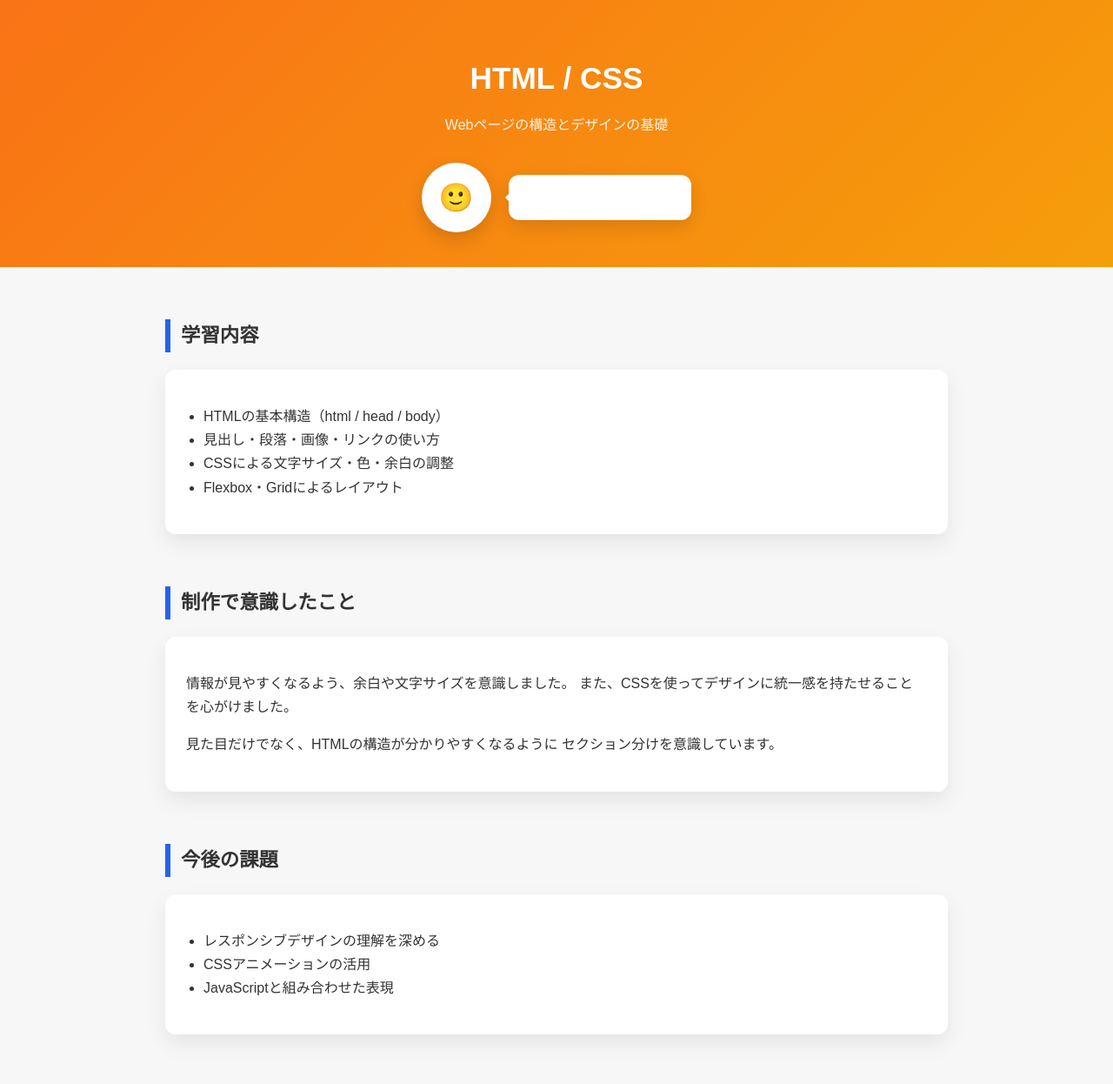
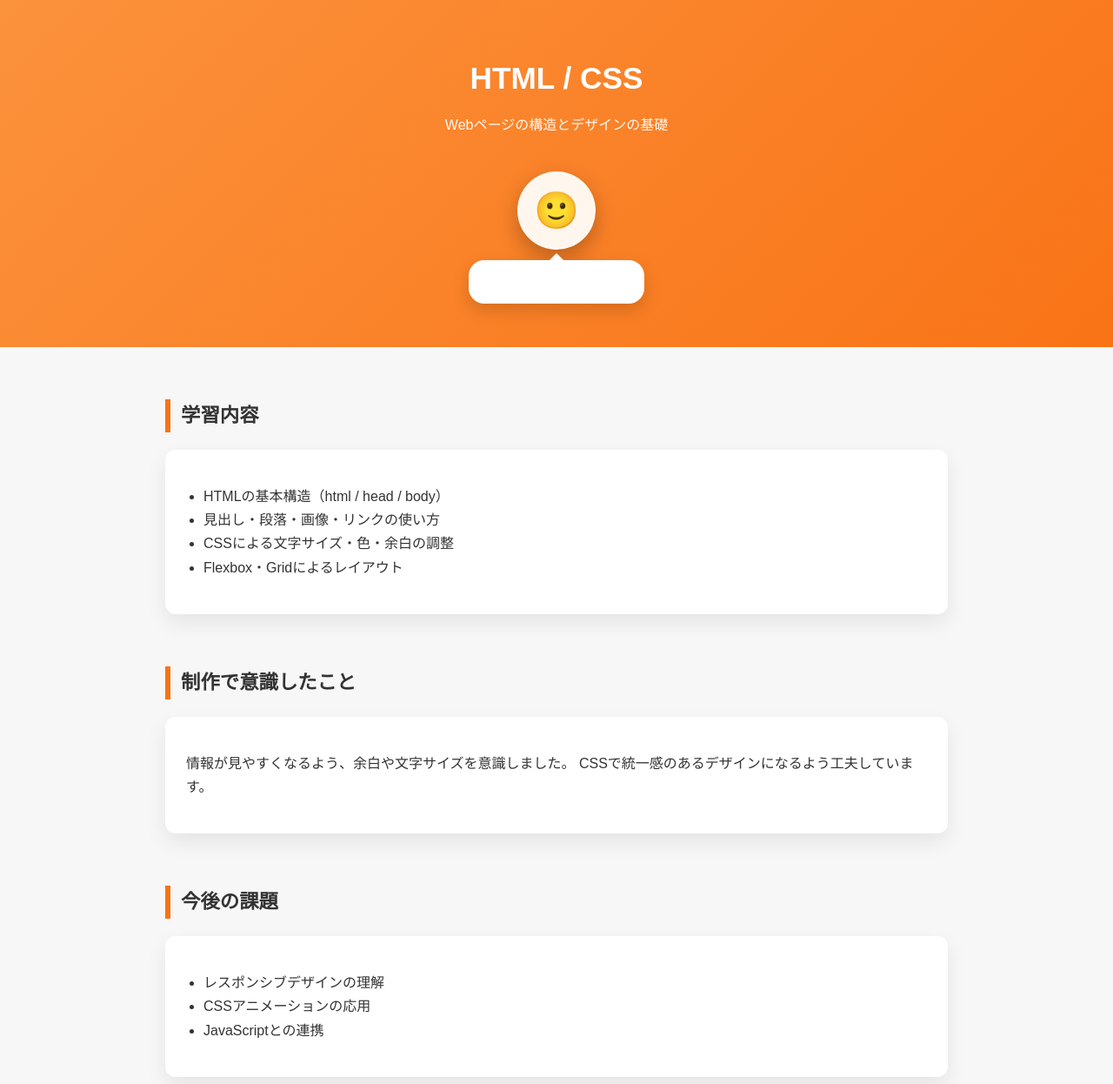
Before and after one commit to Wcat1-1/.github.io, a plain HTML site: page html-css.html in a window 1280 px wide. Shown: the top 1246 px of the page at 87% size. Drawn offline with Linux system fonts and the light colour scheme.

Commit message:
見えないかも

```diff
--- a/html-css.html
+++ b/html-css.html
@@ -7,7 +7,7 @@
 
   <style>
     :root {
-      --accent: #2563eb;
+      --accent: #f97316; /* オレンジ系に統一する */
     }
 
     body {
@@ -16,15 +16,14 @@
       background: #f7f7f7;
       color: #333;
       line-height: 1.7;
-
       animation: fadeIn 0.8s ease-in-out;
     }
 
-    /* ===== Header（オレンジ系） ===== */
+    /* ===== Header ===== */
     header {
-      background: linear-gradient(135deg, #f97316, #f59e0b);
+      background: linear-gradient(135deg, #fb923c, #f97316);
       color: #fff;
-      padding: 60px 20px 40px;
+      padding: 60px 20px 50px;
       text-align: center;
     }
 
@@ -35,55 +34,54 @@
 
     header p {
       margin-top: 10px;
-      opacity: 0.9;
+      opacity: 0.95;
     }
 
-    /* ===== Character + Speech ===== */
+    /* ===== Character 見えるように調整版 ===== */
     .character-area {
+      margin-top: 40px;
       display: flex;
-      justify-content: center;
+      flex-direction: column;
       align-items: center;
-      gap: 20px;
-      margin-top: 30px;
+      gap: 12px;
     }
 
     .character {
-      width: 80px;
-      height: 80px;
-      background: #fff;
+      width: 90px;
+      height: 90px;
+      background: #fff7ed; /* 明るいオレンジ系 */
       border-radius: 50%;
       display: flex;
       align-items: center;
       justify-content: center;
-      box-shadow: 0 8px 20px rgba(0,0,0,0.15);
-
+      box-shadow: 0 10px 25px rgba(0,0,0,0.25);
       animation: float 2.5s ease-in-out infinite;
     }
 
     .face {
-      font-size: 2rem;
+      font-size: 2.6rem;
     }
 
     .speech {
       position: relative;
       background: #fff;
       padding: 12px 18px;
-      border-radius: 12px;
-      box-shadow: 0 8px 20px rgba(0,0,0,0.12);
+      border-radius: 18px;
+      box-shadow: 0 8px 20px rgba(0,0,0,0.15);
       font-weight: 600;
-
+      font-size: 0.95rem;
       animation: fadeSpeech 1s ease;
     }
 
     .speech::before {
       content: "";
       position: absolute;
-      left: -12px;
-      top: 50%;
-      transform: translateY(-50%);
-      border-width: 8px;
+      top: -8px;
+      left: 50%;
+      transform: translateX(-50%);
+      border-width: 0 8px 8px 8px;
       border-style: solid;
-      border-color: transparent #fff transparent transparent;
+      border-color: transparent transparent #fff transparent;
     }
 
     /* ===== Section ===== */
@@ -98,7 +96,6 @@
       padding-left: 12px;
       margin-bottom: 20px;
       font-size: 1.4rem;
-
       animation: slideUp 0.6s ease-out;
     }
 
@@ -108,7 +105,6 @@
       border-radius: 12px;
       box-shadow: 0 10px 25px rgba(0,0,0,0.08);
       margin-bottom: 30px;
-
       transition: transform 0.3s ease, box-shadow 0.3s ease;
     }
 
@@ -129,7 +125,7 @@
 
     .back a {
       display: inline-block;
-      padding: 12px 24px;
+      padding: 12px 26px;
       background: var(--accent);
       color: #fff;
       text-decoration: none;
@@ -156,14 +152,8 @@
     }
 
     @keyframes slideUp {
-      from {
-        transform: translateY(20px);
-        opacity: 0;
-      }
-      to {
-        transform: translateY(0);
-        opacity: 1;
-      }
+      from { transform: translateY(20px); opacity: 0; }
+      to   { transform: translateY(0); opacity: 1; }
     }
 
     @keyframes float {
@@ -173,19 +163,14 @@
     }
 
     @keyframes fadeSpeech {
-      from {
-        opacity: 0;
-        transform: translateX(-20px);
-      }
-      to {
-        opacity: 1;
-        transform: translateX(0);
-      }
+      from { opacity: 0; transform: translateY(10px); }
+      to   { opacity: 1; transform: translateY(0); }
     }
   </style>
 </head>
 
 <body>
+
   <header>
     <h1>HTML / CSS</h1>
     <p>Webページの構造とデザインの基礎</p>
@@ -217,11 +202,7 @@
     <div class="card">
       <p>
         情報が見やすくなるよう、余白や文字サイズを意識しました。
-        また、CSSを使ってデザインに統一感を持たせることを心がけました。
-      </p>
-      <p>
-        見た目だけでなく、HTMLの構造が分かりやすくなるように
-        セクション分けを意識しています。
+        CSSで統一感のあるデザインになるよう工夫しています。
       </p>
     </div>
   </section>
@@ -230,9 +211,9 @@
     <h2>今後の課題</h2>
     <div class="card">
       <ul>
-        <li>レスポンシブデザインの理解を深める</li>
-        <li>CSSアニメーションの活用</li>
-        <li>JavaScriptと組み合わせた表現</li>
+        <li>レスポンシブデザインの理解</li>
+        <li>CSSアニメーションの応用</li>
+        <li>JavaScriptとの連携</li>
       </ul>
     </div>
   </section>
@@ -244,5 +225,6 @@
   <footer>
     © 2025 My Portfolio
   </footer>
+
 </body>
 </html>
```
